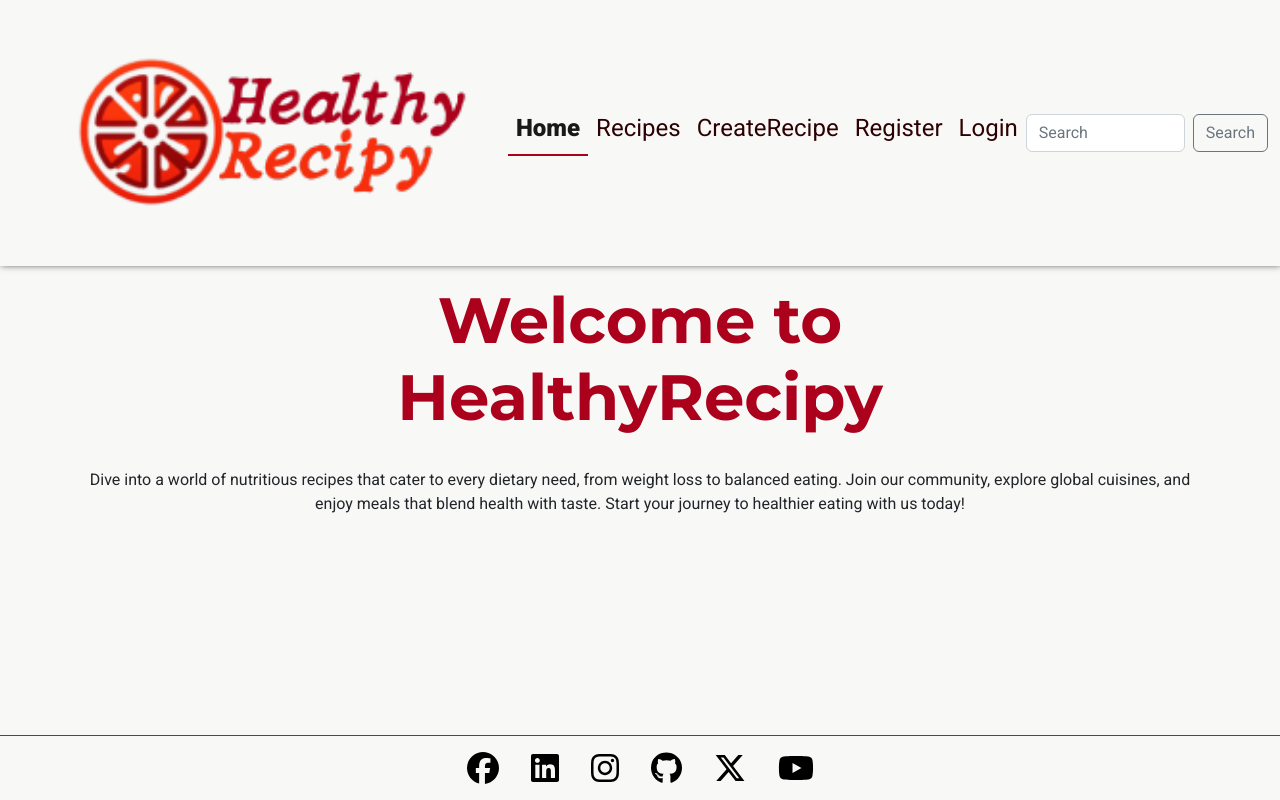
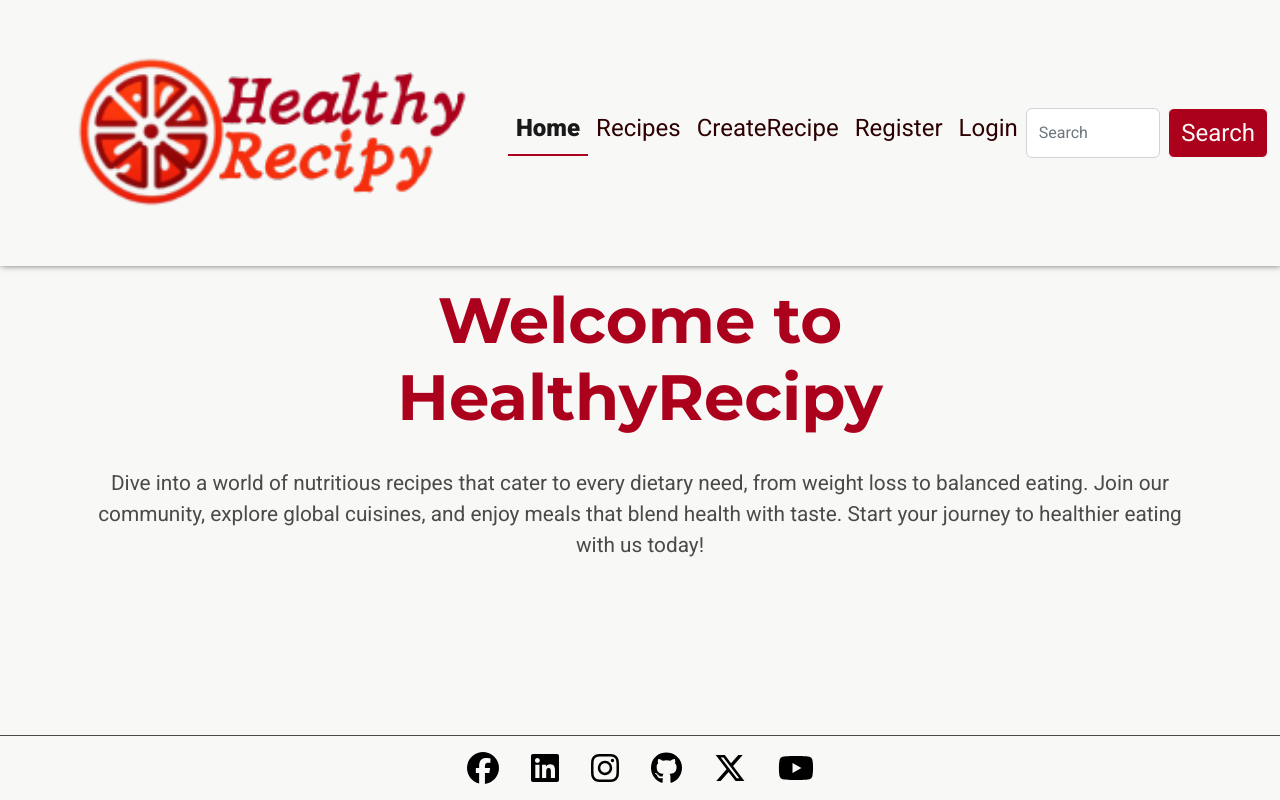
Before and after one commit to GracieteDev/recipe-django, a Django app: page / in a window 1280 px wide. Run offline with Django 4.2, Linux system fonts and the light colour scheme; data that the repository does not hold is empty; some libraries are stand-ins or nearby versions.

Commit message:
changed base.css

```diff
--- a/static/css/base.css
+++ b/static/css/base.css
@@ -52,6 +52,10 @@ h6:hover {
   color: var(--light-red);
 }
 
+p {
+  color: var(--grey);
+  font-size: 1.3rem;
+}
 main {
   flex: 1 0 auto;
   background-color: var(--white-yellow);
@@ -79,6 +83,8 @@ footer {
   box-shadow: var(--small-box-shadow);
   color: var(--dark-red);
   font-size: 1.5rem;
+  display: flex;
+  justify-content: center;
 }
 
 
@@ -88,6 +94,7 @@ a.nav-link {
 
 a.nav-link:hover {
   color: var(--red);
+
 }
 
 img.logo {
@@ -99,11 +106,18 @@ img.logo {
   font-weight: 900;
 }
 
-.search-button {
-  background-color: #f60030;
-  border-color: #4a4a4a;
+.btn  {
+  background-color: var(--red);
+  border-color: var(--white-yellow);
+  color: var(--light-red);
+  font-size: 1.5rem;
+  color: var(--white-yellow)
+
 }
-
+.btn:hover {
+  background-color: var(--light-red);
+  color: var(--white-yellow);
+}
 /* Form */
 
 .form {
@@ -192,7 +206,7 @@ a.img-container:hover {
   background-color: var(--white-yellow);
   top: 100%;
   border-radius:1px;
-  font-size: 0.0001em; /*!important*/
+  font-size: 0.001em; /*!important*/
   box-shadow: var(--smal-box-shadow);
 }
 
```
